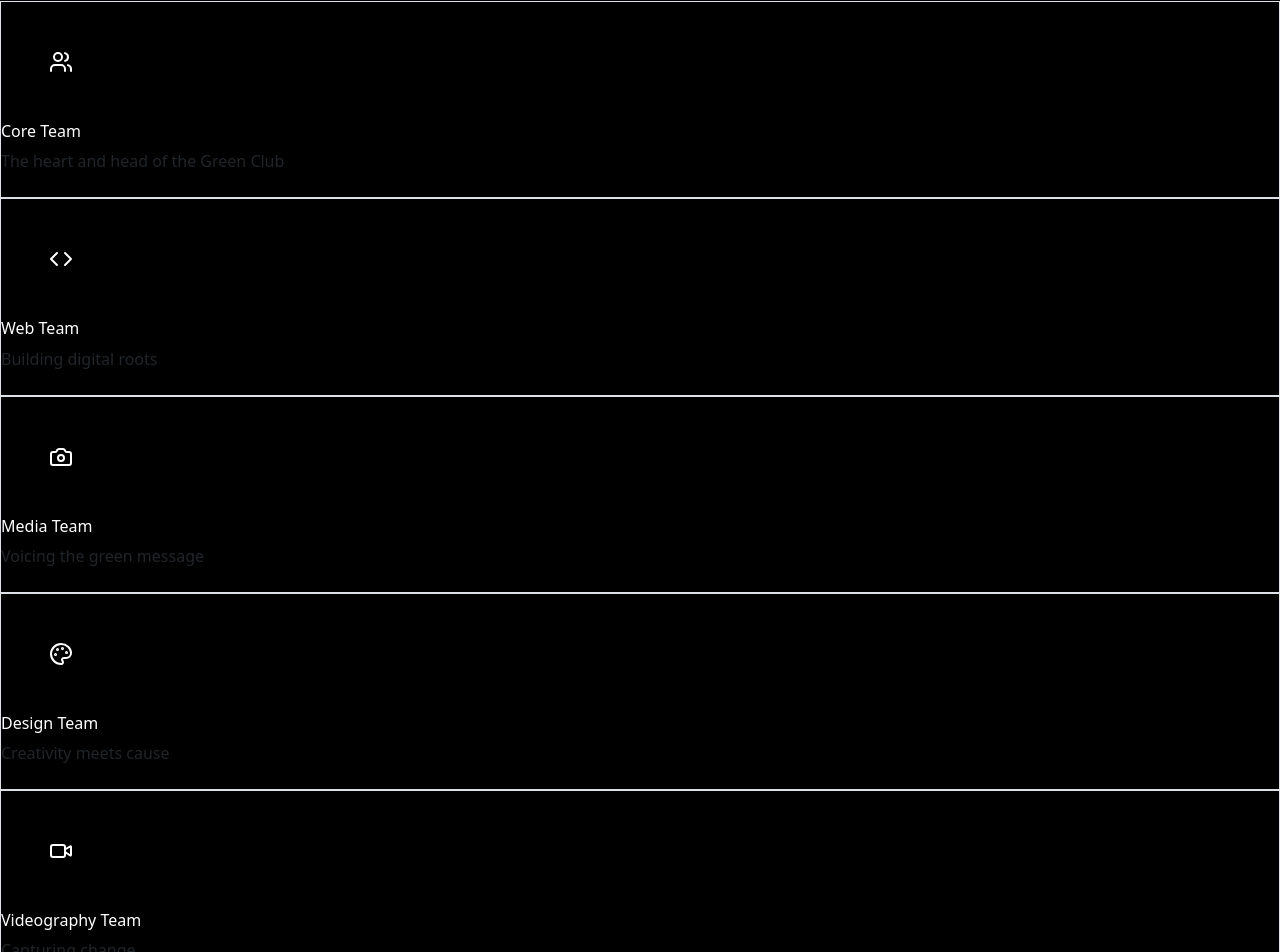
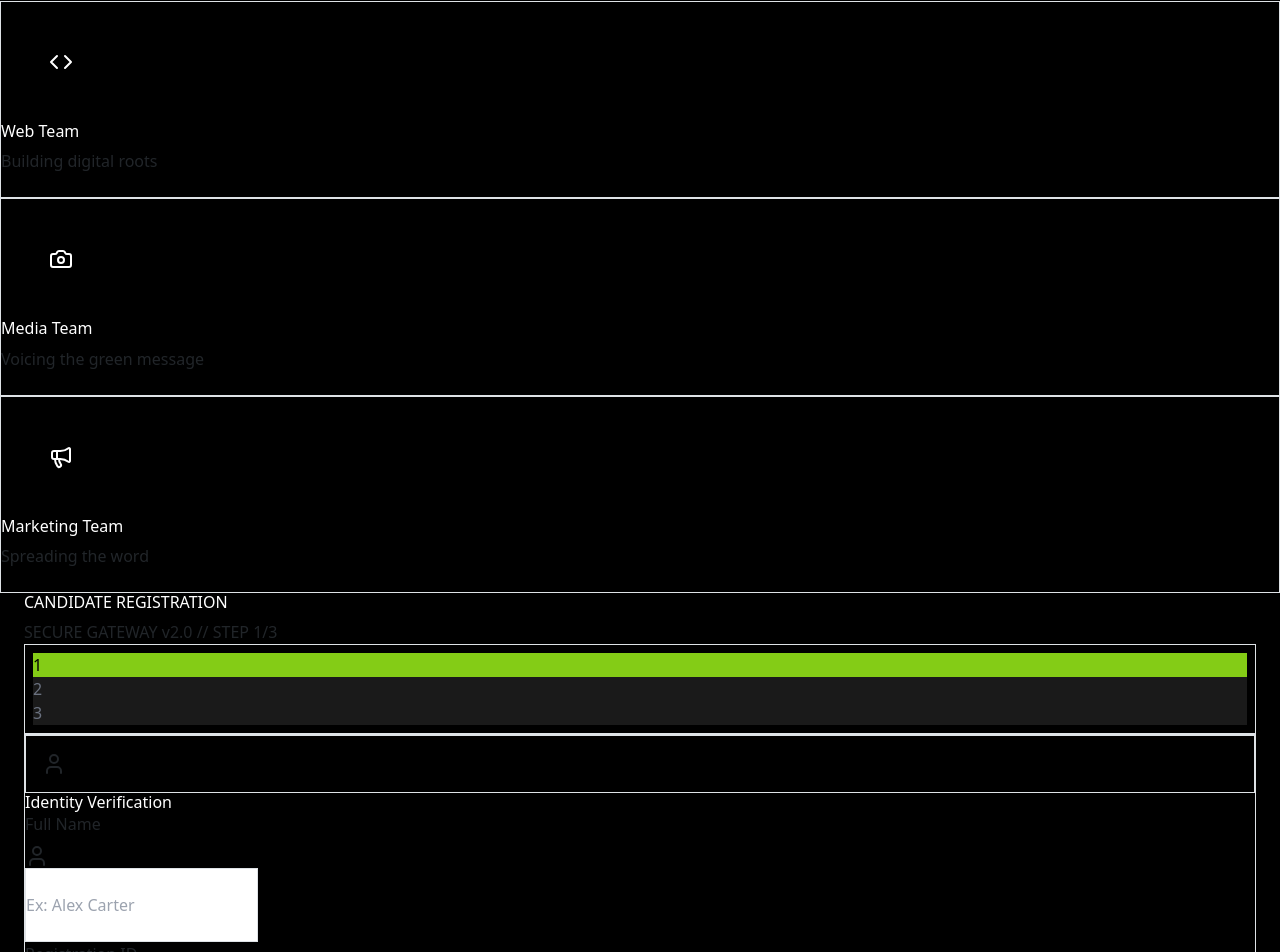
Before and after one commit to CoderAg21/CoderAg21-GreenClubRecruitmentPage, a React (Vite) app: page / in a window 1280 px wide. Shown: the part 9439-10391 px from the top of the page. Built offline with nearby package versions, Linux system fonts and the light colour scheme.

Commit message:
remove three teams

```diff
--- a/src/Components/TeamsSection.jsx
+++ b/src/Components/TeamsSection.jsx
@@ -1,12 +1,12 @@
 import { motion } from 'framer-motion';
-import { Users, Code, Camera, Palette, Video, Megaphone } from 'lucide-react';
+import {  Code, Camera, Megaphone } from 'lucide-react';
 
 const teams = [
-  { icon: Users, name: 'Core Team', tagline: 'The heart and head of the Green Club', color: 'from-amber-500 to-orange-500' },
+//   { icon: Users, name: 'Core Team', tagline: 'The heart and head of the Green Club', color: 'from-amber-500 to-orange-500' },
   { icon: Code, name: 'Web Team', tagline: 'Building digital roots', color: 'from-blue-500 to-cyan-500' },
   { icon: Camera, name: 'Media Team', tagline: 'Voicing the green message', color: 'from-purple-500 to-pink-500' },
-  { icon: Palette, name: 'Design Team', tagline: 'Creativity meets cause', color: 'from-rose-500 to-red-500' },
-  { icon: Video, name: 'Videography Team', tagline: 'Capturing change', color: 'from-violet-500 to-purple-500' },
+//   { icon: Palette, name: 'Design Team', tagline: 'Creativity meets cause', color: 'from-rose-500 to-red-500' },
+//   { icon: Video, name: 'Videography Team', tagline: 'Capturing change', color: 'from-violet-500 to-purple-500' },
   { icon: Megaphone, name: 'Marketing Team', tagline: 'Spreading the word', color: 'from-lime-500 to-green-500' },
 ];
 
```
